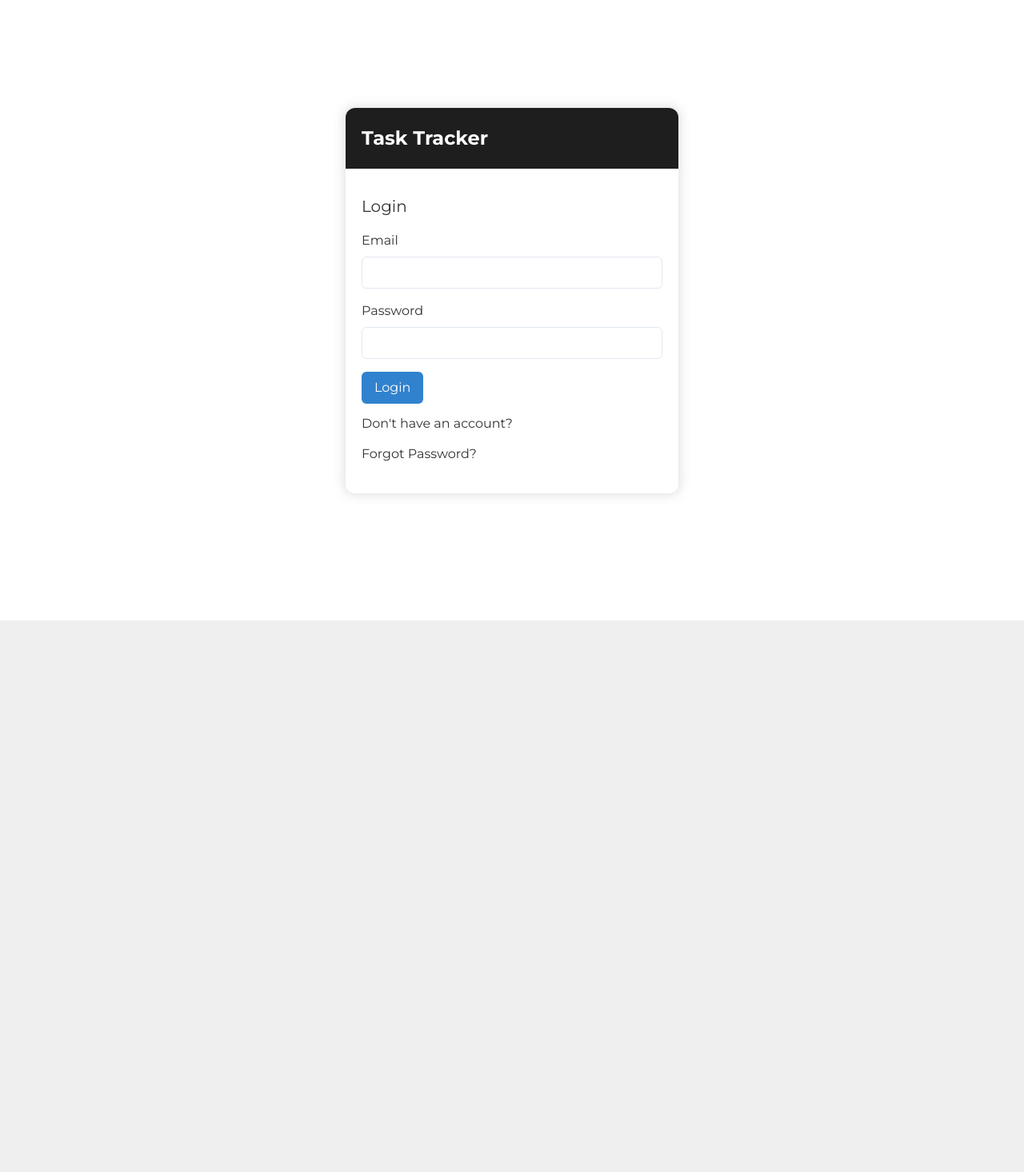
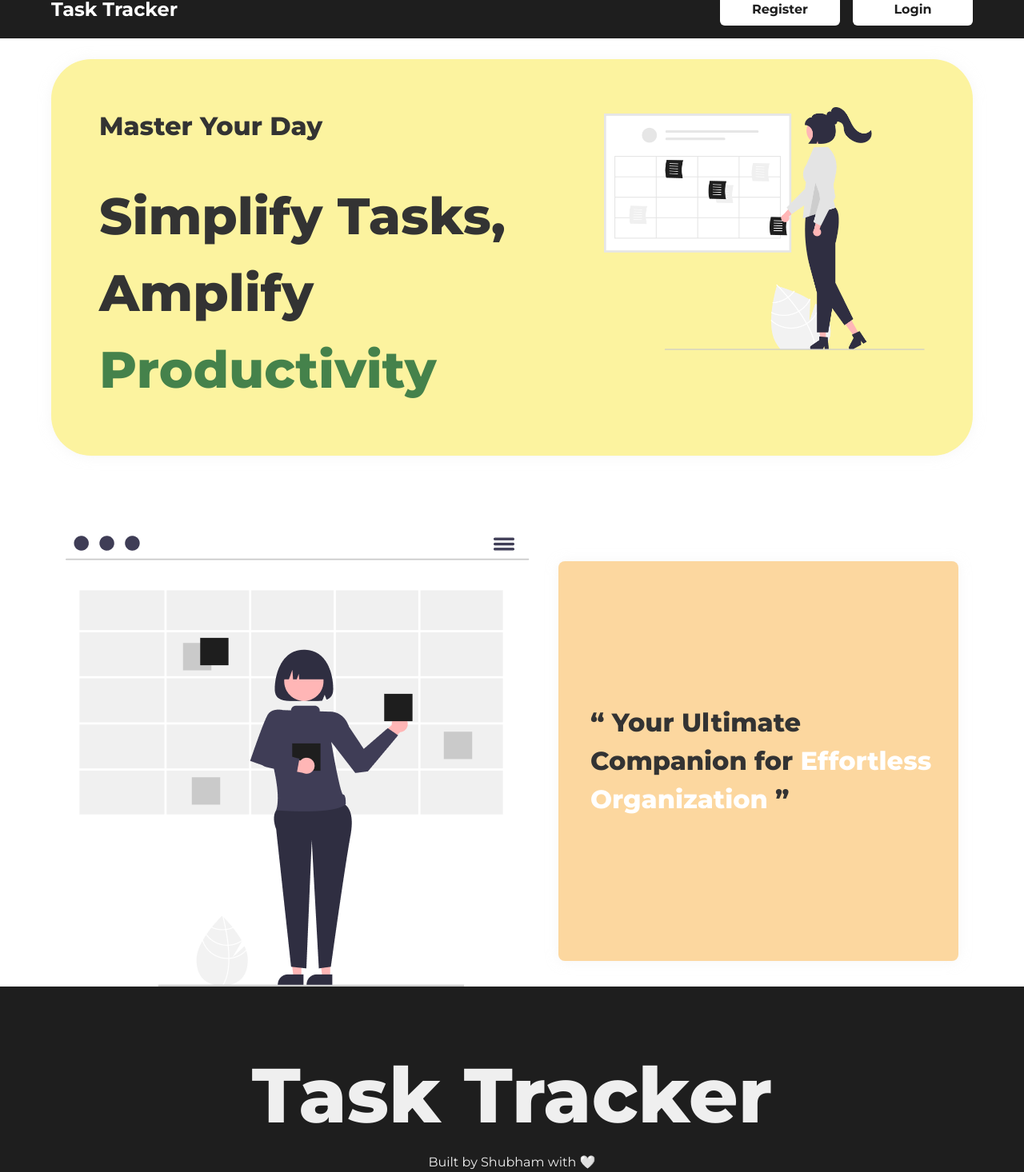
Before and after one commit to S07K/task-tracker-frontend, a React (Vite) app: page / in a window 1280 px wide. Before the commit this address led to /login. Shown: the part 24-1490 px from the top of the page at 80% size. Before the commit the page ends 800 px from the top, so only its background shows below. Built offline with nearby package versions, Linux system fonts and the light colour scheme; no server answers.

Commit message:
added landing page

```diff
--- a/src/AppRouter.tsx
+++ b/src/AppRouter.tsx
@@ -6,6 +6,7 @@ import Login from "./Login.tsx";
 import Register from "./Register.tsx";
 import { useDispatch, useSelector } from "react-redux";
 import { setToken, setUser } from "./redux/eventActions.ts";
+import LandingPage from "./LandingPage.tsx";
 
 const AppRouter: React.FC = () => {
   const token = useSelector((state: any) => state.event.token) || localStorage.getItem("token");
@@ -27,7 +28,7 @@ const AppRouter: React.FC = () => {
   return (
     <BrowserRouter>
       <Routes>
-        <Route path="/" element={token ? <Navigate to={"/home"} /> : <Navigate to={"/login"} /> } />
+        <Route path="/" element={token ? <Navigate to={"/home"} /> : <LandingPage /> } />
         <Route path="/login" element={token ? <Navigate to={"/home"} /> : <Login />} />
         <Route path="/register" element={<Register />} />
         <Route path="/home" element={token ? <App /> : <Navigate to={"/login"} />} />
--- /dev/null
+++ b/src/LandingPage.module.css
@@ -0,0 +1,82 @@
+body {
+    height: auto;
+}
+.pageWrapper {
+    padding: calc(82px + 1rem) 64px 0 64px;
+    display: flex;
+    flex-direction: column;
+    gap: 100px;
+    .section {
+        display: flex;
+        padding: 60px;
+        background: #FCF39F;
+        box-shadow: 0 1px 16px 0 #e7e7e75c;
+        border-radius: 50px;
+        .content {
+            display: flex;
+            flex-direction: column;
+            justify-content: center;
+            .smallTitle {
+                font-size: 32px;
+                font-family: 'Montserrat Bold';
+            }
+            .bigTitle {
+                padding-top: 40px;
+                font-size: 64px;
+                font-family: 'Montserrat Bold';
+                .highlight {
+                    color: #45824B;
+                }
+            }
+        }
+        .imageWrapper {
+            img {
+                max-width: 100%;
+                height: auto;
+            }
+        }
+    }
+    .section2 {
+        display: flex;
+        justify-content: space-around;
+        align-items: center;
+        .content {
+            display: flex;
+            justify-content: center;
+            align-items: center;
+            position: relative;
+            padding-left: 40px;
+            width: 500px;
+            height: 500px;
+            background: #FCD79F;
+            box-shadow: 0 1px 16px 0 #e7e7e75c;
+            border-radius: 8px;
+            .bigTitle {
+                font-size: 32px;
+                font-family: 'Montserrat Bold';
+                .highlight {
+                    color: #fff;
+                }
+            }
+        }
+        .imageWrapper {
+            img {
+                max-width: 100%;
+                height: auto;
+            }
+        }
+    }
+}
+.footerWrapper {
+    background-color: var(--theme-color-secondary);
+    padding: 64px 0;
+    display: flex;
+    flex-direction: column;
+    justify-content: center;
+    align-items: center;
+    color: var(--theme-color);
+    .bigTitle {
+        font-size: 96px;
+        font-family: 'Montserrat Bold';
+    }
+}
--- /dev/null
+++ b/src/LandingPage.tsx
@@ -0,0 +1,88 @@
+import React from "react";
+import Header from "./components/Header";
+import { Box, Text } from "@chakra-ui/react";
+import style from "./LandingPage.module.css";
+import { motion, Variants } from "framer-motion";
+import { Link } from "react-router-dom";
+
+const LandingPage: React.FC = () => {
+  const animVariants: Variants = {
+    offscreen: {
+      opacity: 0,
+      y: -5,
+    },
+    onscreen: {
+      opacity: 1,
+      y: 0,
+    },
+  };
+  return (
+    <>
+      <Header />
+      <Box className={style.pageWrapper}>
+        <motion.div
+          initial="offscreen"
+          whileInView="onscreen"
+          viewport={{ once: false, amount: 0.8 }}
+          variants={animVariants}
+        >
+          <section className={style.section}>
+            <div className={style.content}>
+              <span className={style.smallTitle}>Master Your Day</span>
+              <p className={style.bigTitle}>
+                <span>
+                  <span>Simplify Tasks, </span>
+                  Amplify <span className={style.highlight}>Productivity</span>
+                </span>
+              </p>
+              {/* <button className={style.section1Button}>Get Started</button> */}
+            </div>
+            <div className={style.imageWrapper}>
+              <img
+                src="src/assets/images/eventSchedule.png"
+                alt="landing page"
+                className={style.image}
+              />
+            </div>
+          </section>
+        </motion.div>
+
+        <section className={style.section2}>
+          <div className={style.imageWrapper}>
+            <img
+              src="src/assets/images/centerCalendar.png"
+              alt="landing page"
+              className={style.image}
+            />
+          </div>
+          <div className={style.content}>
+            <p className={style.bigTitle}>
+              “ Your Ultimate Companion for{" "}
+              <span className={style.highlight}>Effortless Organization</span> ”
+            </p>
+          </div>
+        </section>
+      </Box>
+      <footer className={style.footerWrapper}>
+        <motion.div
+          initial="offscreen"
+          whileInView="onscreen"
+          viewport={{ once: false, amount: 0.8 }}
+          variants={animVariants}
+        >
+          <span className={style.bigTitle}>Task Tracker</span>
+        </motion.div>
+        <motion.div
+          initial="offscreen"
+          whileInView="onscreen"
+          viewport={{ once: false, amount: 0.8 }}
+          variants={animVariants}
+        >
+          <span className={style.smallText}>Built by <Text _hover={{textDecoration: 'underline'}} style={{display: 'contents'}}><Link to={'https://s07k.github.io/portfolio/'}>Shubham</Link></Text> with 🤍</span>
+        </motion.div>
+      </footer>
+    </>
+  );
+};
+
+export default LandingPage;
--- a/src/Login.tsx
+++ b/src/Login.tsx
@@ -107,7 +107,7 @@ const Login: React.FC = () => {
               padding: "20px",
             }}
           >
-            Task Tracker
+            <Link to={"/"}>Task Tracker</Link>
           </Box>
           <Box
             width={"100%"}
--- a/src/Register.tsx
+++ b/src/Register.tsx
@@ -128,7 +128,7 @@ const Register: React.FC = () => {
             padding: "20px",
           }}
         >
-          Task Tracker
+          <Link to={"/"}>Task Tracker</Link>
         </Box>
         <Box
           width={"100%"}
--- a/src/components/Header.tsx
+++ b/src/components/Header.tsx
@@ -20,8 +20,8 @@ import { Link } from "react-router-dom";
 
 const Header: React.FC = () => {
   const dispatch = useDispatch();
-  const isCreateModalOpen = useSelector(
-    (state: any) => state.event.isCreateModalOpen
+  const {isCreateModalOpen, token} = useSelector(
+    (state: any) => state.event
   );
   const openAddEventForm = () => {
     if (!isCreateModalOpen) {
@@ -37,6 +37,8 @@ const Header: React.FC = () => {
   return (
     <header className={style.headerWrapper}>
       <span className={style.logo}><Link to={"/home"}>Task Tracker</Link></span>
+      {
+        token ?
         <Box className={style.rightSection}>
           <Button
             variant="brandPrimary"
@@ -67,7 +69,22 @@ const Header: React.FC = () => {
                       </MenuGroup> */}
             </MenuList>
           </Menu>
+        </Box> :
+        <Box className={style.rightSection}>
+        <Button
+          variant="brandPrimary"
+          className={ButtonStyle.primaryMediumButton}
+        >
+          <Link to={"/register"}>Register</Link>
+        </Button>
+        <Button
+          variant="brandPrimary"
+          className={ButtonStyle.primaryMediumButton}
+        >
+          <Link to={"/login"}>Login</Link>
+        </Button>
       </Box>
+      }
     </header>
   );
 };
```
Also changed, not shown: src/assets/images/centerCalendar.png (added), src/assets/images/eventSchedule.png (added). Lines whose indentation alone changed are shown as unchanged.
